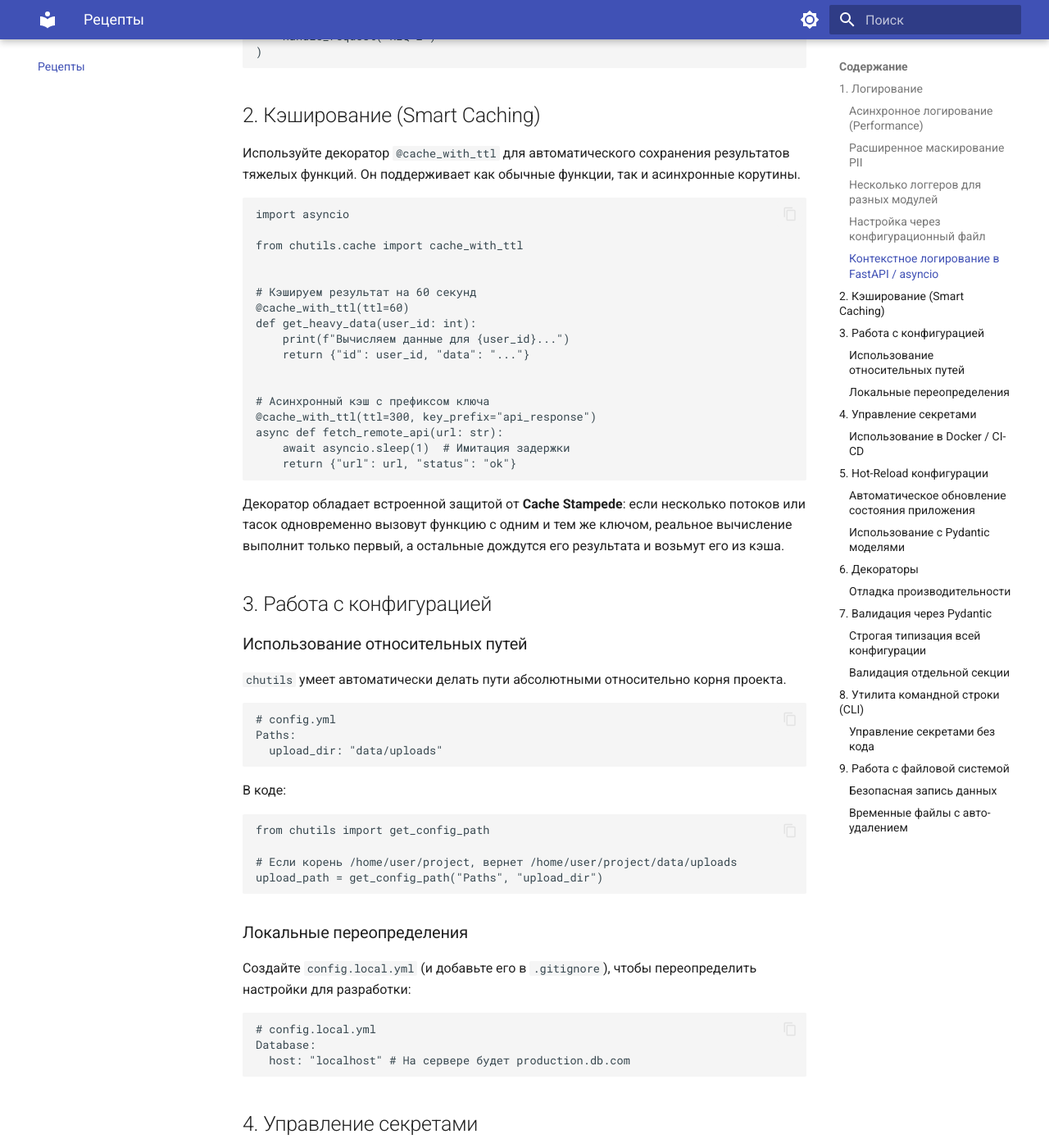
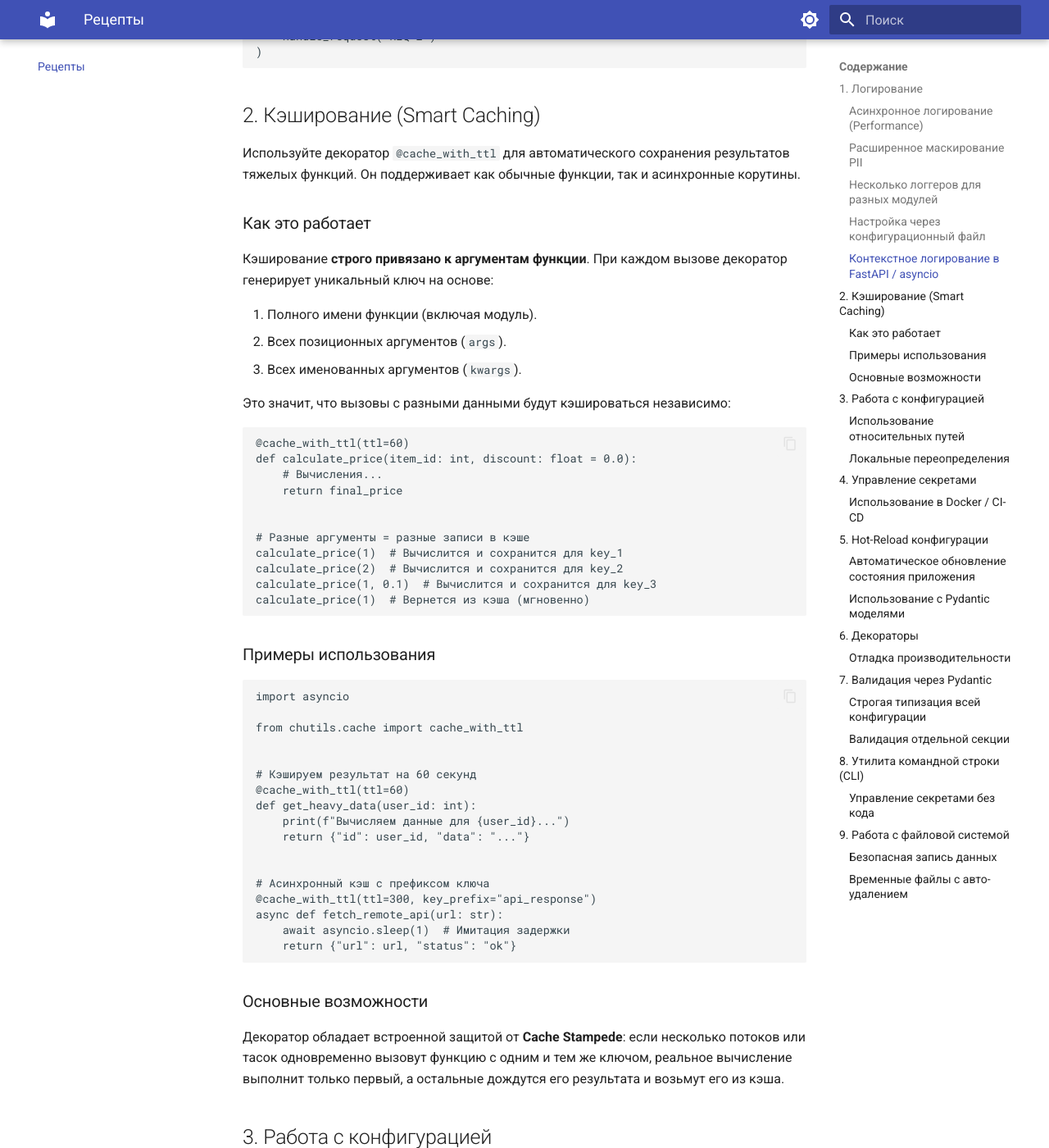
Before and after one commit to Chu4hel/chutils, an MkDocs documentation site: the page built from docs/recipes.md, in a window 1280 px wide and 1400 px high, scrolled down 2287 px. Shown: the whole window at 82% size. Built offline with MkDocs 1.6.1 and Material for MkDocs 9.7.7, drawn with Linux system fonts in a browser that asks for light colours.

Commit message:
docs: Подробно документировать работу кэша и зависимость от аргументов

````diff
--- a/docs/recipes.md
+++ b/docs/recipes.md
@@ -110,6 +110,32 @@ asyncio.gather(
 Используйте декоратор `@cache_with_ttl` для автоматического сохранения результатов тяжелых функций. Он поддерживает как
 обычные функции, так и асинхронные корутины.
 
+### Как это работает
+
+Кэширование **строго привязано к аргументам функции**. При каждом вызове декоратор генерирует уникальный ключ на основе:
+
+1. Полного имени функции (включая модуль).
+2. Всех позиционных аргументов (`args`).
+3. Всех именованных аргументов (`kwargs`).
+
+Это значит, что вызовы с разными данными будут кэшироваться независимо:
+
+```python
+@cache_with_ttl(ttl=60)
+def calculate_price(item_id: int, discount: float = 0.0):
+    # Вычисления...
+    return final_price
+
+
+# Разные аргументы = разные записи в кэше
+calculate_price(1)  # Вычислится и сохранится для key_1
+calculate_price(2)  # Вычислится и сохранится для key_2
+calculate_price(1, 0.1)  # Вычислится и сохранится для key_3
+calculate_price(1)  # Вернется из кэша (мгновенно)
+```
+
+### Примеры использования
+
 ```python
 import asyncio
 
@@ -129,6 +155,8 @@ async def fetch_remote_api(url: str):
     await asyncio.sleep(1)  # Имитация задержки
     return {"url": url, "status": "ok"}
 ```
+
+### Основные возможности
 
 Декоратор обладает встроенной защитой от **Cache Stampede**: если несколько потоков или тасок одновременно вызовут
 функцию с одним и тем же ключом, реальное вычисление выполнит только первый, а остальные дождутся его результата и
@@ -309,7 +337,8 @@ chutils secrets set AWS_SECRET "..." --service my-production-app
 
 ### Безопасная запись данных
 
-Используйте `atomic_write`, чтобы гарантировать, что файл не будет поврежден при сбое питания или внезапной остановке процесса. Данные сначала записываются во временный файл, который затем атомарно заменяет целевой.
+Используйте `atomic_write`, чтобы гарантировать, что файл не будет поврежден при сбое питания или внезапной остановке
+процесса. Данные сначала записываются во временный файл, который затем атомарно заменяет целевой.
 
 ```python
 from chutils.fs import atomic_write
````
